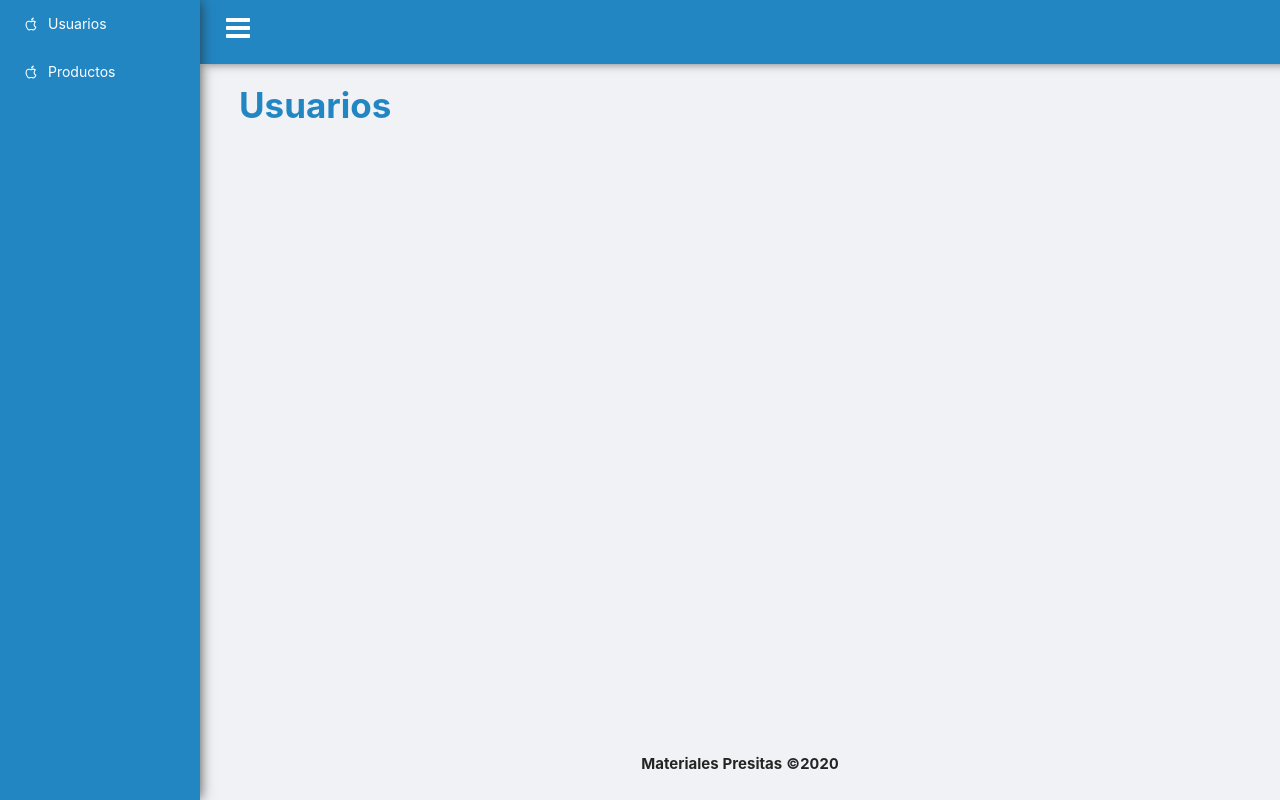
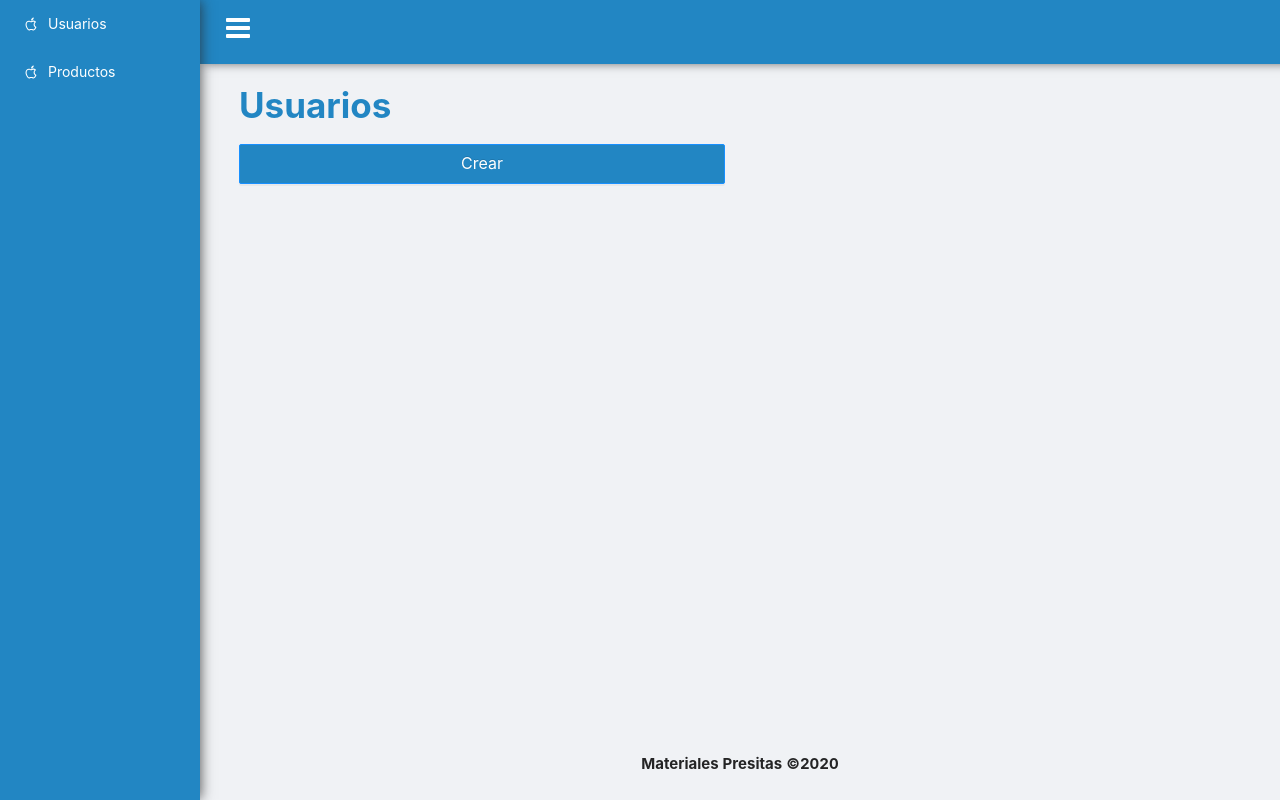
Before and after one commit to x4vis/fpFront, a React (Create React App) app: page /admin/usuarios in a window 1280 px wide. Built offline with nearby package versions, Linux system fonts and the light colour scheme.

Commit message:
se agrega btn de crear usuario, considerar crear componente de creacion de recurso

```diff
--- a/src/views/Admin/Usuarios/ListarUsuarios.tsx
+++ b/src/views/Admin/Usuarios/ListarUsuarios.tsx
@@ -1,9 +1,25 @@
 import React from 'react'
+import { Button } from 'antd';
+import { Link } from "react-router-dom";
 
 const ListarUsuarios = () => {
     return (
         <div className="container-fluid">
             <h1 className="blue bw-text biggest-text">Usuarios</h1>
+
+            <div className="row">
+                <div className="col-6">
+                    <Button className="blue-back white fullWidth"
+                            type="primary"
+                            size="large">
+                        <Link to="/admin/crear-usuario">Crear</Link>
+                    </Button>
+                </div>
+            </div>
+
+            <div className="row">
+
+            </div>
         </div>
     )
 }
```
